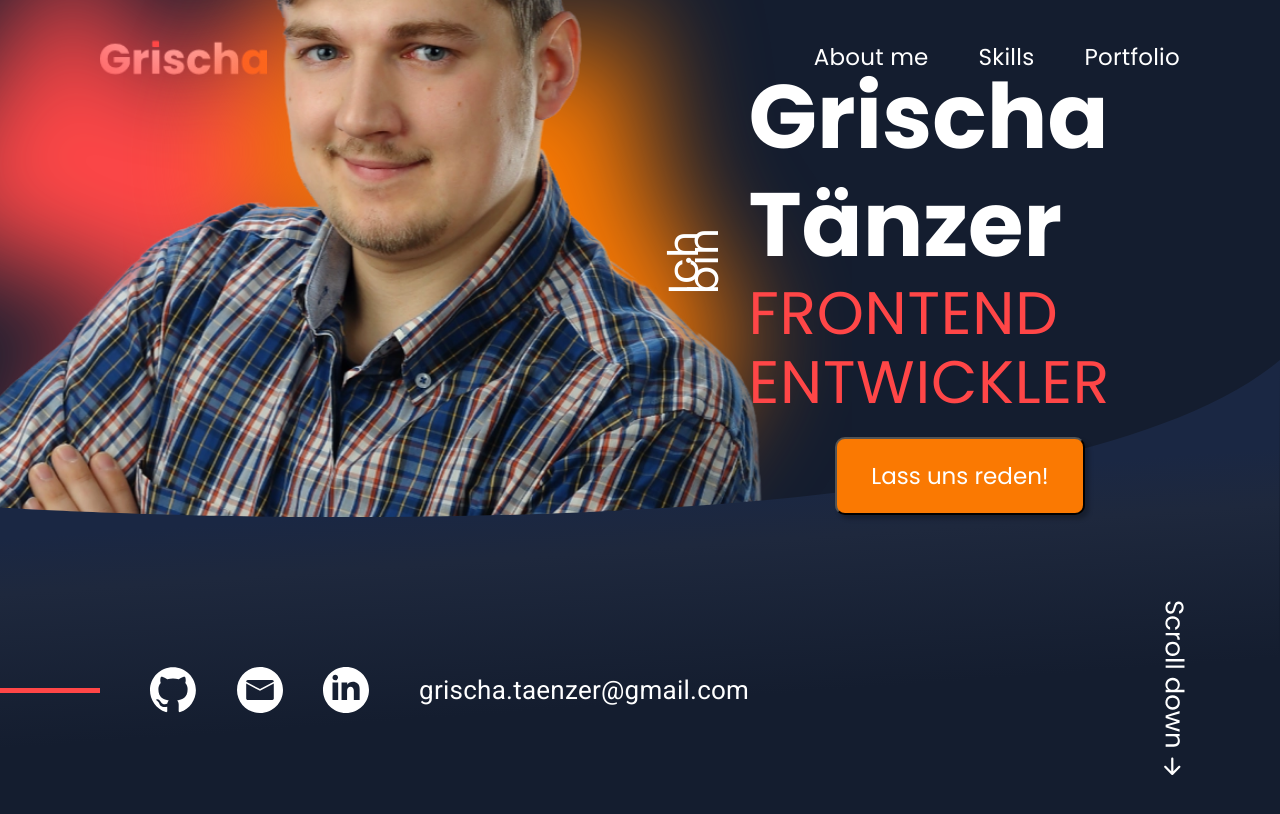
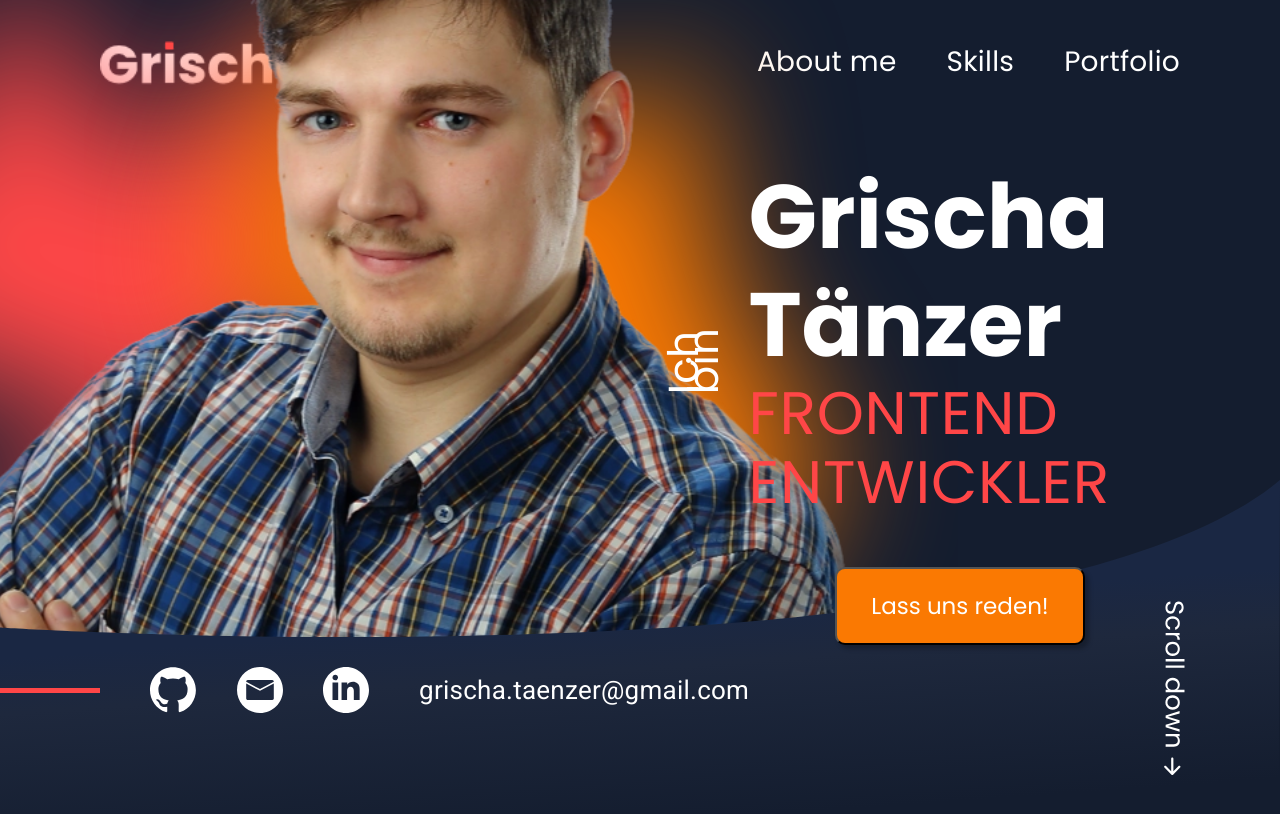
Before and after one commit to GrischaTDev/DA-Portfolio, an Angular app: page / in a window 1280 px wide. Shown: the top 814 px of the page. Built offline with nearby package versions, Linux system fonts and the light colour scheme.

Commit message:
Update hero section

```diff
--- a/src/app/header/header.component.scss
+++ b/src/app/header/header.component.scss
@@ -3,11 +3,11 @@
 header {
     @include dFlex($jc: space-between);
     padding: 37px 100px;
-    font-size: 23px;
+    font-size: 28px;
     font-family: 'Poppins', Arial, Helvetica, sans-serif;
     z-index: 999;
     >img {
-        height: 40px;
+        height: 50px;
     }
     >nav {
         @include dFlex($gap: 50px);
--- a/src/app/hero/hero.component.scss
+++ b/src/app/hero/hero.component.scss
@@ -3,27 +3,27 @@
 .hero {
     height: 100vh;
     width: 100%;
-    max-width: 2200px;
+    max-width: 1920px;
     margin: 0 auto;
     @include dFlex();
 }
 
 .person {
     width: 100%;
-    margin-bottom: 450px;
     @include dFlex();
     position: relative;
     >img {
         position: absolute;
-        height: 1000px;
+        height: 1200px;
+        margin-bottom: 240px;
     }
 }
 
 .name {
     width: 100%;
-    margin-bottom: 450px;
+    margin-bottom: 240px;
     z-index: 100;
-    @include dFlex($fd:column, $gap: 20px);
+    @include dFlex($fd:column, $gap: 50px);
 
     >.name-text {
         @include dFlex($fd:row);
@@ -73,7 +73,7 @@
 .hero-shape {
     position: absolute;
     width: 100%;
-    top: 45%;
+    top: 60%;
     bottom: 0;
     right: 0;
     left: 0;
```
